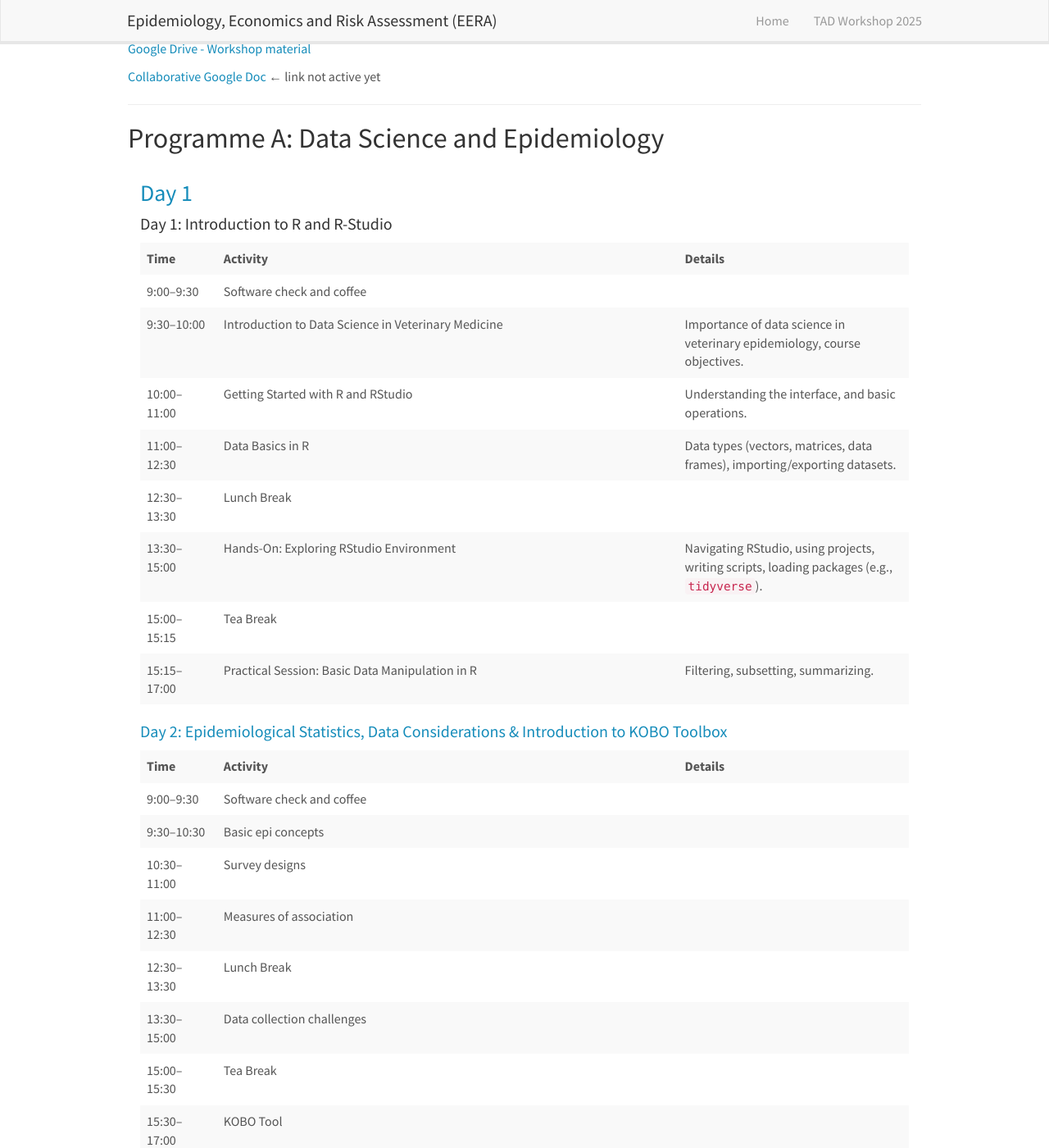
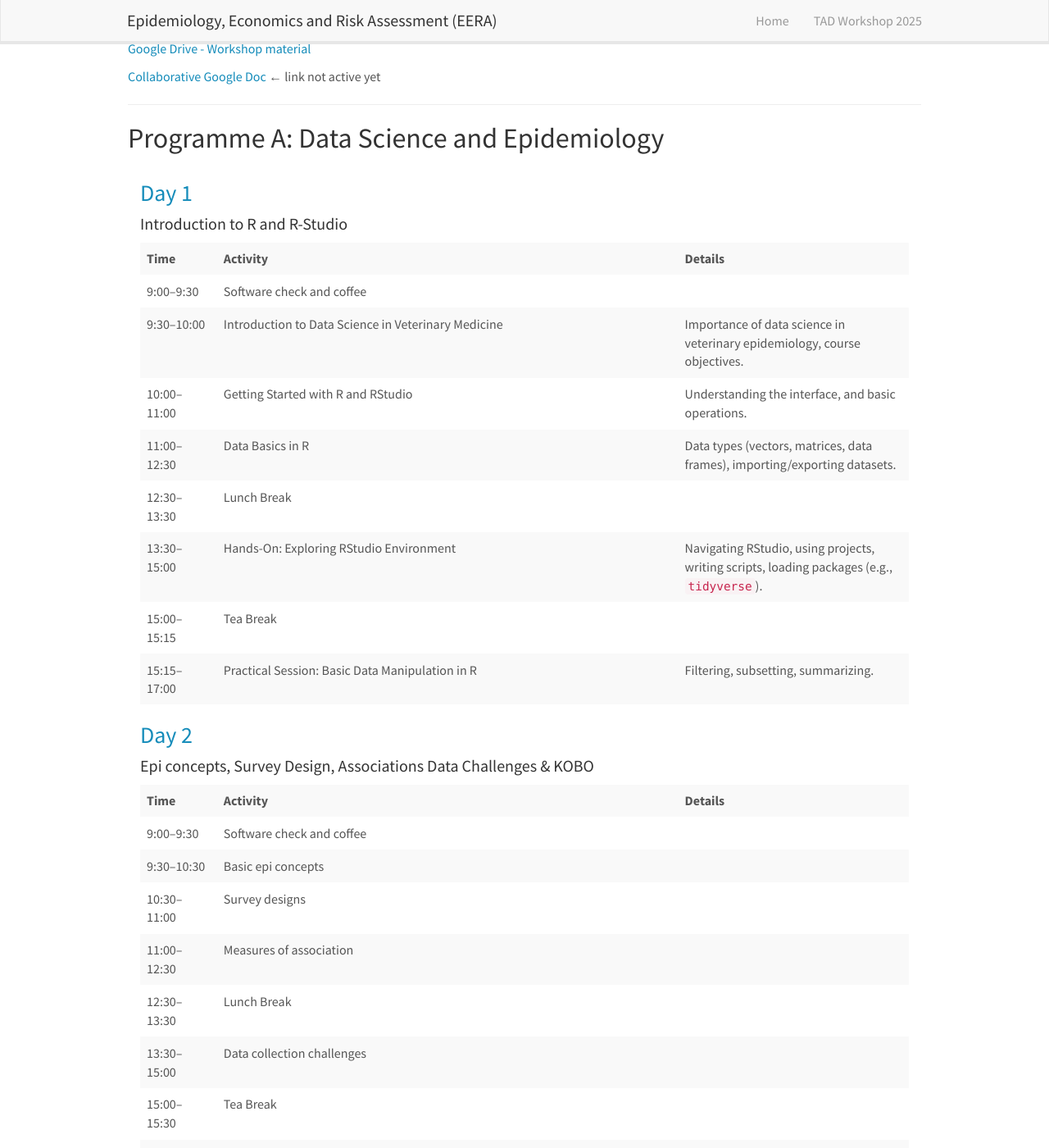
Before and after one commit to EERA-Edinburgh/eera-edinburgh.github.io, a Jekyll site: the page built from _pages/tad-workshop-ghana-2025.md, in a window 1280 px wide and 1400 px high, scrolled down 719 px. Shown: the whole window at 82% size. Built offline with Jekyll 4.4.1, drawn with Linux system fonts in a browser that asks for light colours; nearby versions of some CDN libraries; comment, search, counter and statistics services are not loaded; some of the changed text lies outside the part shown.

Commit message:
tidies up table

```diff
--- a/_pages/tad-workshop-ghana-2025.md
+++ b/_pages/tad-workshop-ghana-2025.md
@@ -84,9 +84,7 @@
 <div  class="col-md-12">
 
 <h3><a id="day1-ds">Day 1</a></h3>
-
-
-<h4>Day 1: Introduction to R and R-Studio</h4>
+<h4>Introduction to R and R-Studio</h4>
 <table class="table table-striped">
     <tr><th>Time</th><th>Activity</th><th>Details</th></tr>
     <tr>
@@ -131,7 +129,8 @@
     </tr>
 </table>
 
-<h4><a id="day2-ds">Day 2: Epidemiological Statistics, Data Considerations & Introduction to KOBO Toolbox</a></h4>
+<h3><a id="day2-ds">Day 2</a></h3>
+<h4>Epi concepts, Survey Design, Associations Data Challenges & KOBO </h4>
 <table class="table table-striped">
     <tr>
         <th>Time</th>
@@ -180,7 +179,8 @@
     </tr>
 </table>
 
-<h4><a id="day3-ds">Day 3: Analysis of Movement Networks</a></h4>
+<h3><a id="day3-ds">Day 3</a></h3>
+<h4>Analysis of Movement Networks</h4>
 <table class="table table-striped">
     <tr>
         <th>Time</th>
@@ -224,7 +224,8 @@
     </tr>
 </table>
 
-<h4><a id="day4-ds">Day 4: Introduction to Mathematical Modelling, Disease Networks & Control</a></h4>
+<h3><a id="day4-ds">Day 4</a></h3>
+<h4>Introduction to Mathematical Modelling, Disease Networks & Control</h4>
 <table class="table table-striped">
     <tr>
         <th>Time</th>
```
